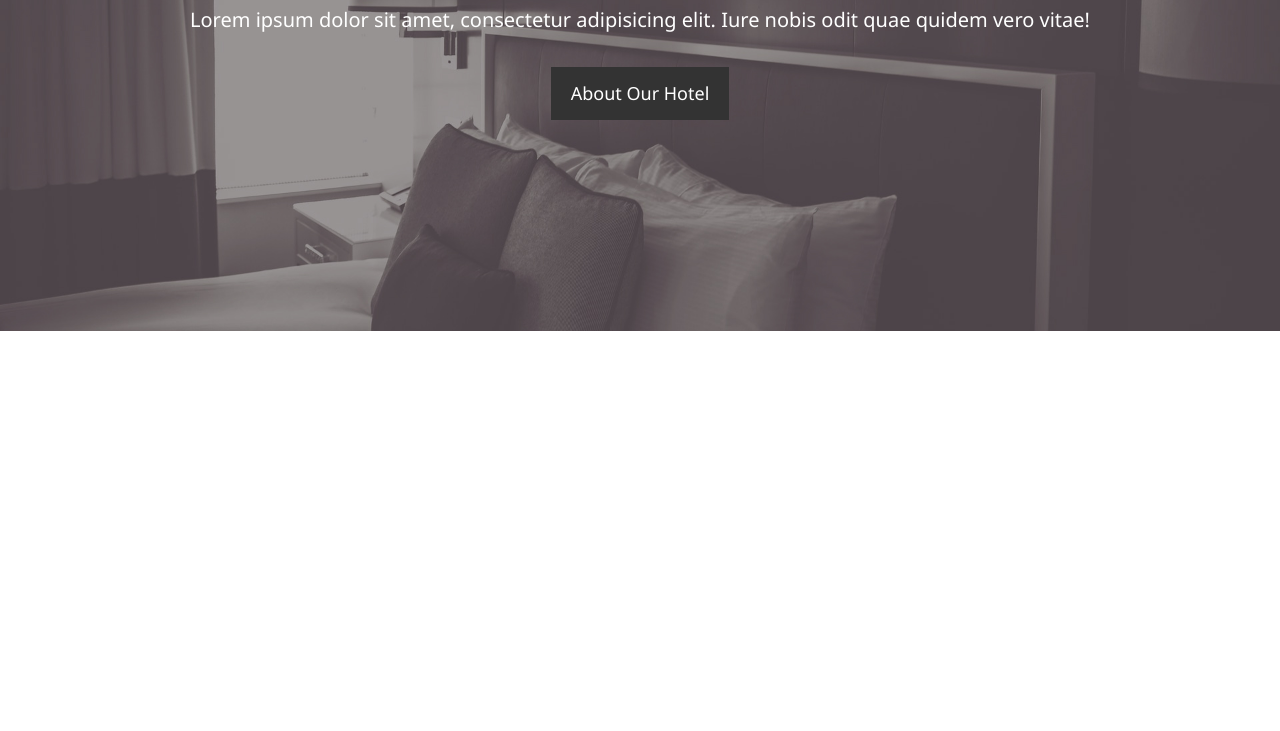
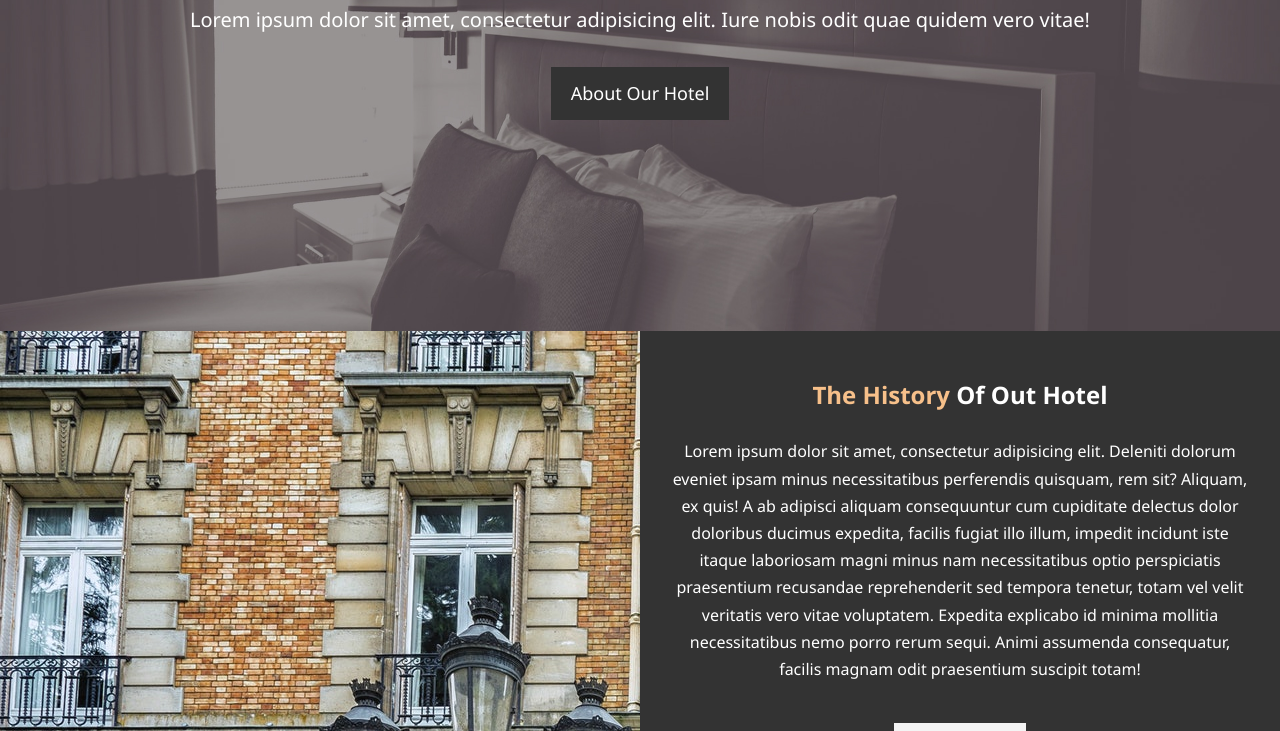
Before and after one commit to Belchenkov/hotel-website, a plain HTML site: page index.html in a window 1280 px wide. Shown: the part 336-1067 px from the top of the page. Before the commit the page ends 800 px from the top, so only its background shows below. Drawn offline with Linux system fonts and the light colour scheme.

Commit message:
Section Home Info

```diff
--- a/css/style.css
+++ b/css/style.css
@@ -55,10 +55,29 @@ p {
     transition: all .3s ease-in-out;
     background: #f7c08a;
     color: #333;
-
 }
 
-    /* Navbar */
+.btn-light {
+    background: #f4f4f4;
+    color: #333;
+}
+
+.bg-dark {
+    background: #333;
+    color: #fff;
+}
+
+.bg-light {
+    background: #f4f4f4;
+    color: #333;
+}
+
+.bg-primary {
+    background: #333;
+    color: #fff;
+}
+
+/* Navbar */
 #navbar {
     background: #333;
     color: #fff;
@@ -119,3 +138,28 @@ p {
     padding-bottom: 20px;
     line-height: 1.7em;
 }
+
+/* Home Info */
+#home-info {
+    height: 400px;
+}
+
+#home-info .info-img {
+    float: left;
+    width: 50%;
+    background: url('../img/photo-1.jpg') no-repeat;
+    min-height: 100%;
+}
+
+#home-info .info-content {
+    float: right;
+    width: 50%;
+    height: 100%;
+    text-align: center;
+    padding: 50px 30px;
+    overflow: hidden;
+}
+
+#home-info .info-content p {
+    padding-bottom: 30px;
+}
--- a/index.html
+++ b/index.html
@@ -36,8 +36,22 @@
         </div>
     </header>
 
-    <section id="home-info">
-
+    <section id="home-info" class="bg-dark">
+        <div class="info-img"></div>
+        <div class="info-content">
+            <h2>
+                <span class="text-primary">The History</span> Of Out Hotel
+            </h2>
+            <p>Lorem ipsum dolor sit amet, consectetur adipisicing elit. Deleniti dolorum eveniet ipsam minus
+                necessitatibus perferendis quisquam, rem sit? Aliquam, ex quis! A ab adipisci aliquam consequuntur cum
+                cupiditate delectus dolor doloribus ducimus expedita, facilis fugiat illo illum, impedit incidunt iste
+                itaque laboriosam magni minus nam necessitatibus optio perspiciatis praesentium recusandae reprehenderit
+                sed tempora tenetur, totam vel velit veritatis vero vitae voluptatem. Expedita explicabo id minima
+                mollitia necessitatibus nemo porro rerum sequi. Animi assumenda consequatur, facilis magnam odit
+                praesentium suscipit totam!
+            </p>
+            <a href="about.html" class="btn btn-light">Read More</a>
+        </div>
     </section>
 </body>
 </html>
```
